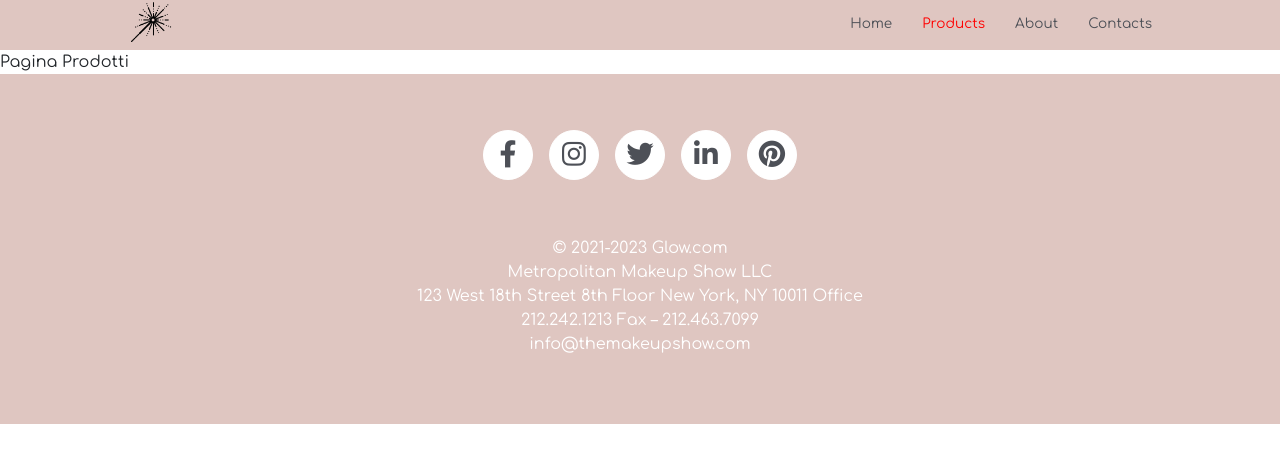
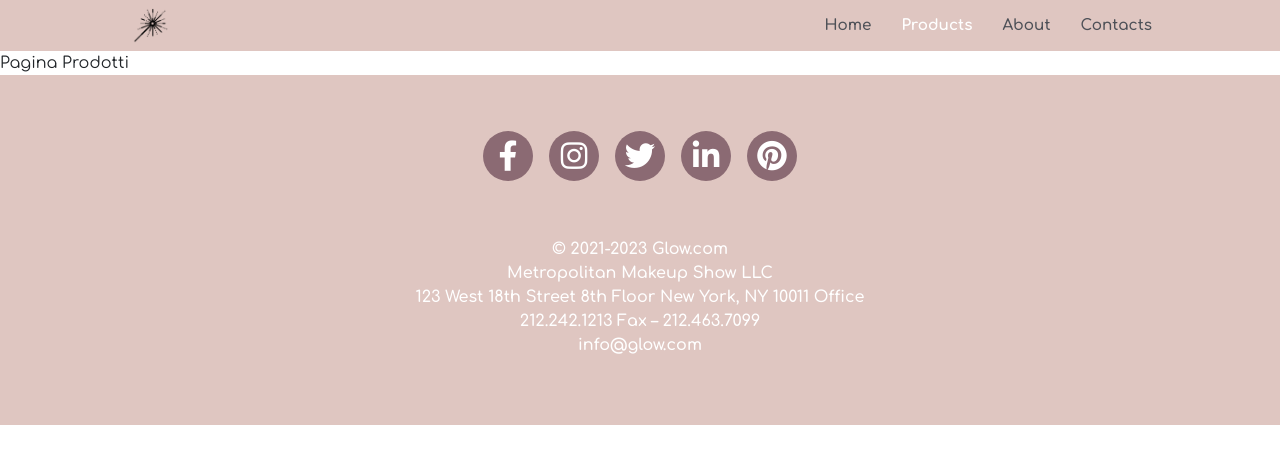
Before and after one commit to Mattia-Rollo/laravel-fashion-shop, a Vue app: page /products in a window 1280 px wide. Shown: the top 464 px of the page. Built offline with nearby package versions, Linux system fonts and the light colour scheme; no server answers.

Commit message:
some home layout fixes

```diff
--- a/src/assets/styles/main.scss
+++ b/src/assets/styles/main.scss
@@ -80,19 +80,19 @@ ul{
 a{
     text-decoration: none;
     color: $mk_txt_dark_gray;
-    font-size: .85rem;
+    font-size: .95rem;
 }
 a:hover{
-    color: $mk_white;
+    color: $mk_txt_light_gray;
 }
 .mk_btn{
-    width: fit-content;
+    width: 220px;
     font-family: inherit;
     font-size: 1.2rem;
     background-color: $mk_txt_dark_gray;
     color: $mk_white;
     border: 4px solid $mk_white;
     border-radius: 50px;
-    padding: .5rem 1.2rem;
+    padding: .5rem 0;
 
 }
--- a/src/components/BestSellerComponent.vue
+++ b/src/components/BestSellerComponent.vue
@@ -96,6 +96,10 @@ export default {
 @use "../assets/styles/partials/variables" as *;
 @use "../assets/styles/partials/mixins" as *;
 
+#best_seller{
+  margin-bottom: 3rem;
+}
+
 h2 {
   margin-bottom: 2rem;
 }
--- a/src/components/FooterComponent.vue
+++ b/src/components/FooterComponent.vue
@@ -38,7 +38,7 @@
         <div>Metropolitan Makeup Show LLC</div>
         <div>123 West 18th Street 8th Floor New York, NY 10011 Office</div>
         <div>212.242.1213 Fax – 212.463.7099</div>
-        <div>info@themakeupshow.com</div>
+        <div>info@glow.com</div>
       </div>
 
       <!-- <i class="fa-brands fa-twitter"></i>
@@ -72,11 +72,18 @@ export default {
 }
 
 .social-icons {
-  min-width: 50px;
-  min-height: 50px;
-  border: 1px solid $mk_white;
-  background-color: $mk_white;
+  width: 50px;
+  height: 50px;
+  padding-top: .2rem;
+  // border: 3px solid $mk_white;
+  background-color: $mk_bg_dark_pink;
   border-radius: 50%;
+  transition: all 250ms ease;
+  cursor: pointer;
+
+  &:hover{
+    transform: scale(1.1);
+  }
 }
 
 .circle {
@@ -89,5 +96,9 @@ export default {
 .text-center {
   padding-top: 3.5rem;
   color: $mk_white;
+  font-weight: 600;
+}
+i{
+  color: $mk_white;
 }
 </style>
--- a/src/components/HeaderComponent.vue
+++ b/src/components/HeaderComponent.vue
@@ -39,12 +39,13 @@ export default {
 @use "../assets/styles/partials/mixins" as *;
 
 .active_nav_link {
-  color: red;
+  color: $mk_white;
+  font-weight: 900;
 }
 .mk_container {
-  height: 50px;
   background-color: $mk_bg_pink;
   width: 100%;
+  padding: .2rem 0;
 }
 
 .mk_nav_flex {
@@ -55,6 +56,7 @@ export default {
 
 .mk_logo_nav {
   width: 45px;
+  padding: .25rem;
   cursor: pointer;
 }
 
@@ -66,6 +68,7 @@ export default {
   li {
     margin-left: 30px;
     cursor: pointer;
+    font-weight: 600;
   }
 }
 </style>
```
